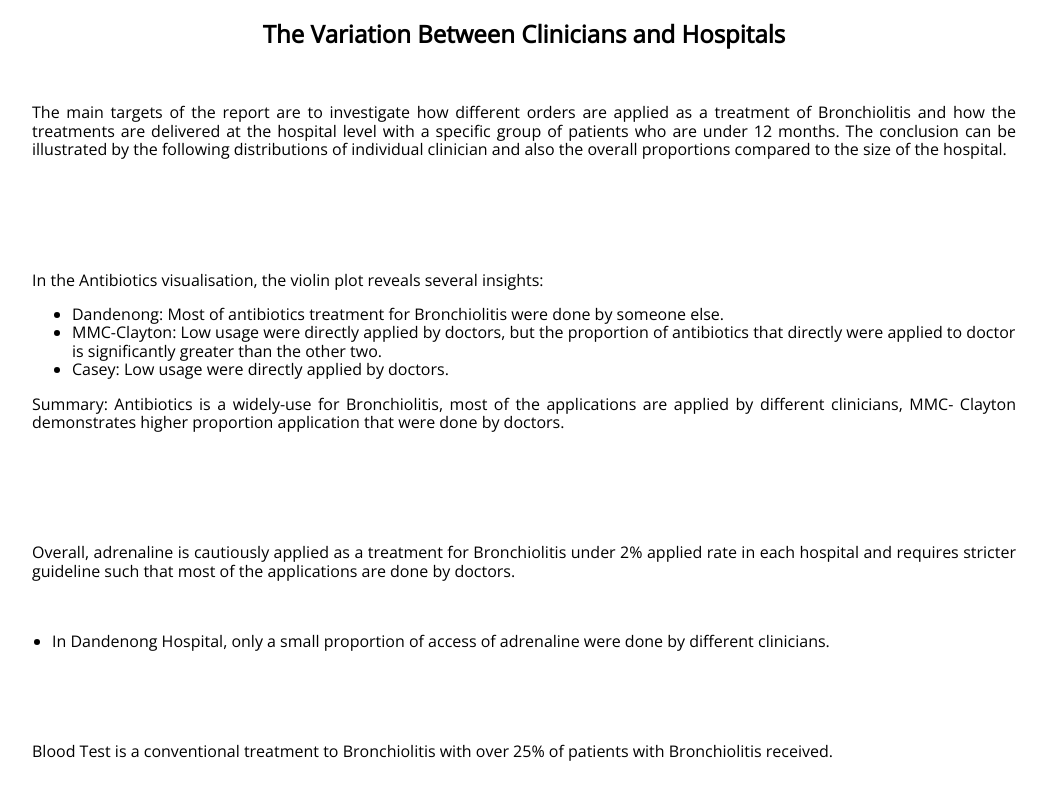
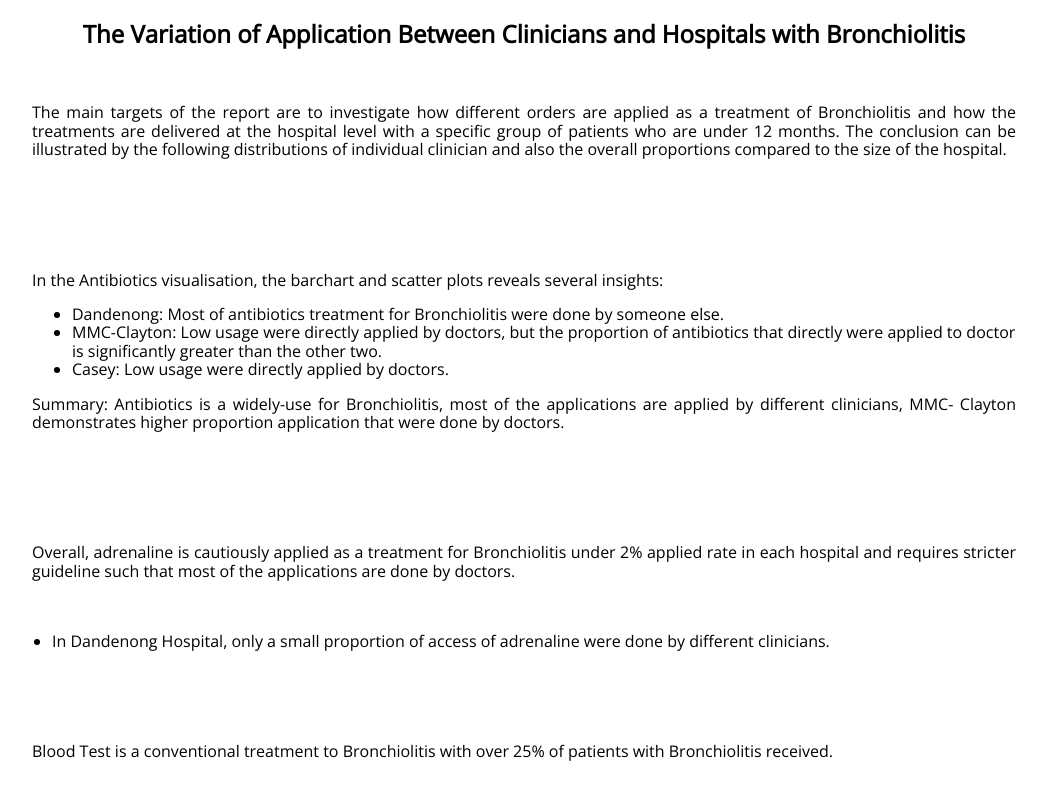
Before and after one commit to simingwu001215/Bronchiolitis.github.io, a plain HTML site: page html_page/index.html in a window 1280 px wide. Shown: the top 800 px of the page, without its empty margins (116-1163 px from the left). Drawn offline with nearby package versions, Linux system fonts and the light colour scheme; a script that the page names is missing.

Commit message:
Update index.html

```diff
--- a/html_page/index.html
+++ b/html_page/index.html
@@ -33,7 +33,7 @@
     <!-- end pure grid group -->
     <div class="vis-container" >
       <div class="vis-container">
-        <h2 >The Variation Between Clinicians and Hospitals</h2>
+        <h2 >The Variation of Application Between Clinicians and Hospitals with Bronchiolitis </h2>
           <div class="container">
         <p>
             The main targets of the report are to investigate how different orders are applied as a treatment of Bronchiolitis and how the treatments are delivered at the hospital level with a specific group of patients who are under 12 months. The conclusion can be illustrated by the following distributions of individual clinician and also the overall proportions compared to the size of the hospital.
@@ -67,7 +67,7 @@
           <div class="container">
 
             <div id="vis11" class="vis-container"></div>
-            <p>In the Antibiotics visualisation, the violin plot reveals several insights:</p>
+            <p>In the Antibiotics visualisation, the barchart and scatter plots reveals several insights:</p>
         <ul>
             <li style="text-align: left;">Dandenong: Most of antibiotics treatment for Bronchiolitis were done by someone else.</li>
             <li style="text-align: left;">MMC-Clayton: Low usage were directly applied by doctors, but the proportion of antibiotics that directly were applied to doctor is significantly greater than the other two. </li>
```
